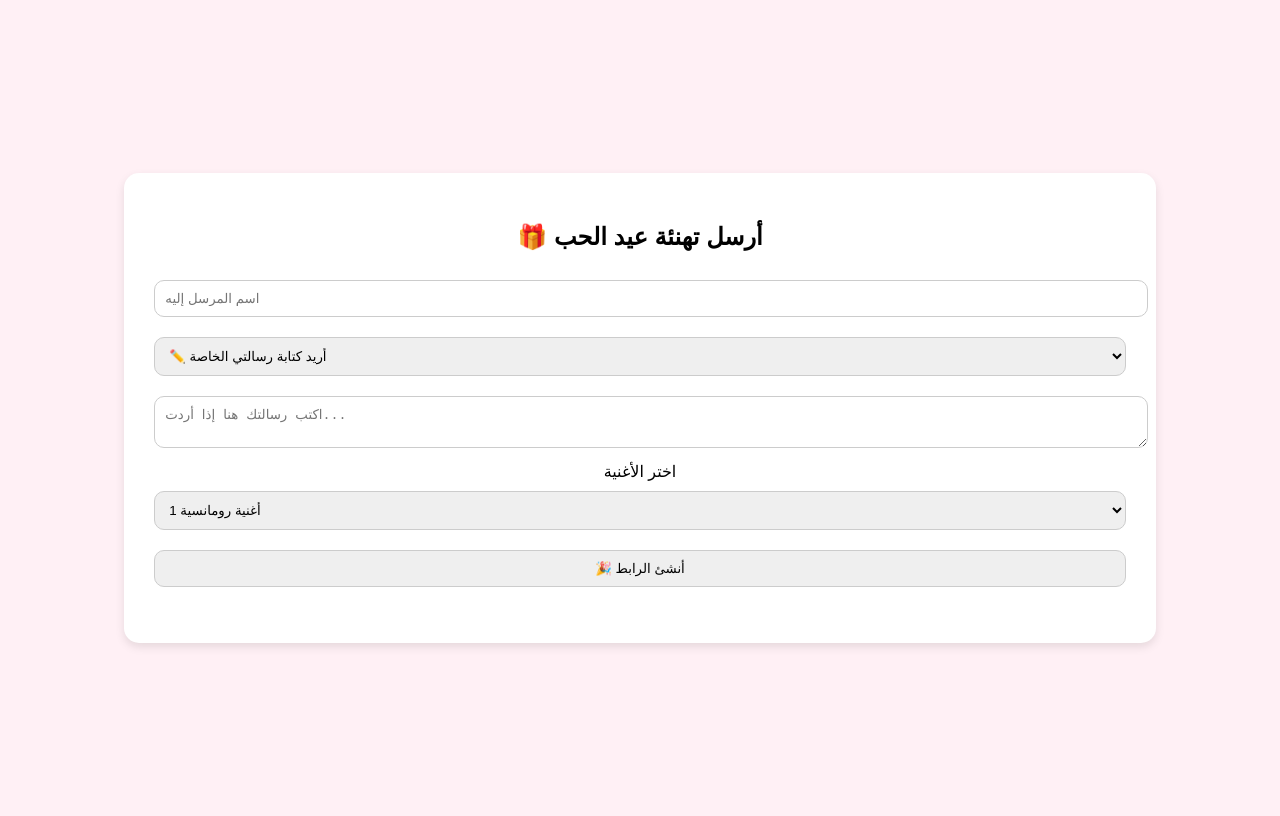
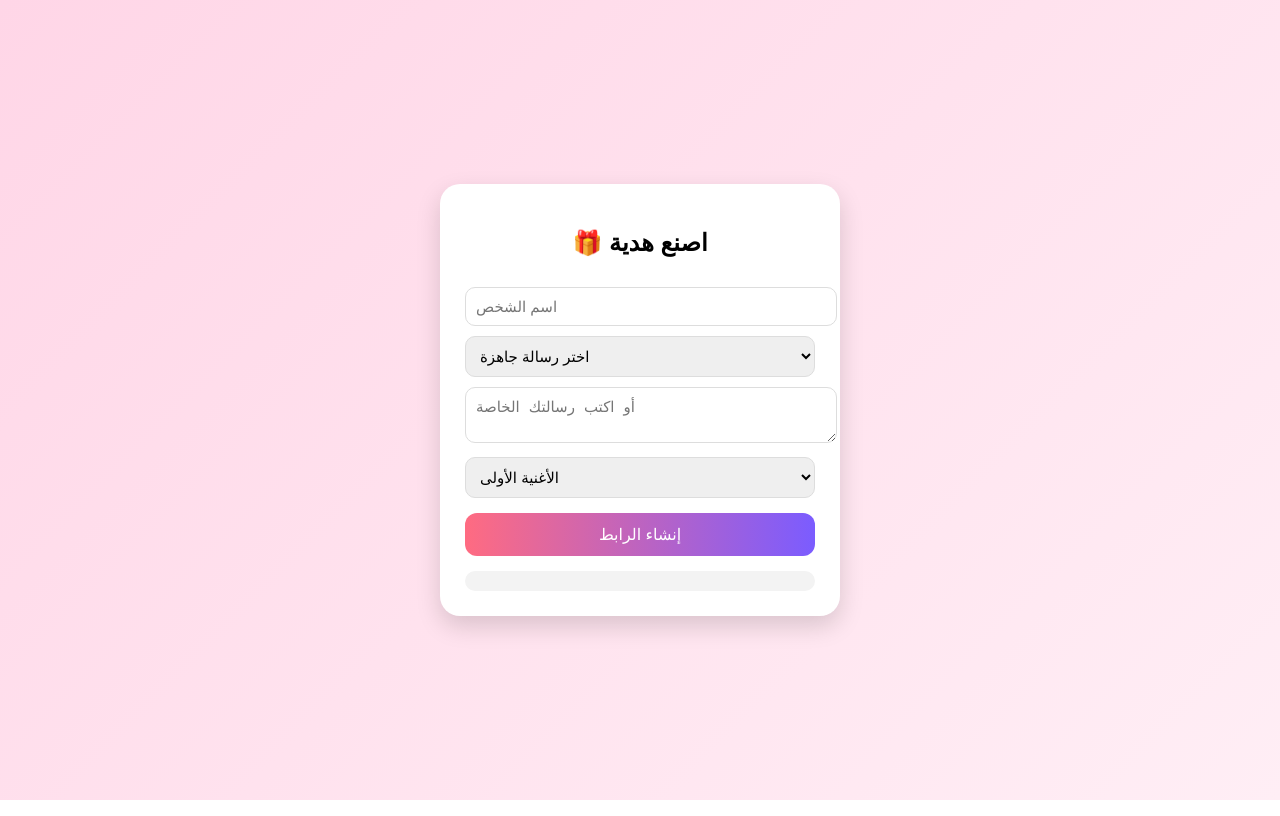
Before and after one commit to MTHNNA/valentine-gift, a plain HTML site: page form.html in a window 1280 px wide. Drawn offline with Linux system fonts and the light colour scheme.

Commit message:
Revamp form design for Valentine's gift creation

```diff
--- a/form.html
+++ b/form.html
@@ -2,74 +2,99 @@
 <html lang="ar">
 <head>
 <meta charset="UTF-8">
-  <title>أرسل تهنئتك</title>
+<meta name="viewport" content="width=device-width, initial-scale=1.0">
+<title>إرسال هدية عيد الحب</title>
+
 <style>
-    body {
-      font-family: 'Tajawal', sans-serif;
-      background: #fff0f5;
-      display: flex;
-      flex-direction: column;
-      align-items: center;
-      justify-content: center;
-      height: 100vh;
+body{
+font-family:Tajawal, sans-serif;
+background:linear-gradient(135deg,#ffd6e7,#ffeef5);
+display:flex;
+justify-content:center;
+align-items:center;
+height:100vh;
+margin:0;
 }
-    .container {
-      background: #fff;
-      padding: 30px;
-      border-radius: 15px;
-      box-shadow: 0 4px 10px rgba(0,0,0,0.1);
-      text-align: center;
+
+.card{
+background:#fff;
+padding:25px;
+border-radius:20px;
+width:350px;
+box-shadow:0 10px 25px rgba(0,0,0,.15);
+text-align:center;
 }
-    input, select, textarea, button {
-      margin: 10px 0;
-      padding: 10px;
-      border: 1px solid #ccc;
-      border-radius: 10px;
-      width: 100%;
+
+input,select,textarea{
+width:100%;
+padding:10px;
+margin-top:10px;
+border-radius:10px;
+border:1px solid #ddd;
+font-size:15px;
+}
+
+button{
+margin-top:15px;
+padding:12px;
+width:100%;
+border:none;
+border-radius:12px;
+background:linear-gradient(90deg,#ff6b81,#7b5cff);
+color:white;
+font-size:16px;
+cursor:pointer;
+}
+
+#result{
+margin-top:15px;
+word-break:break-all;
+background:#f3f3f3;
+padding:10px;
+border-radius:10px;
 }
 </style>
 </head>
+
 <body>
-  <div class="container">
-    <h2>🎁 أرسل تهنئة عيد الحب</h2>
-    <input type="text" id="to" placeholder="اسم المرسل إليه">
-    <select id="messageChoice">
-      <option value="">✏️ أريد كتابة رسالتي الخاصة</option>
-      <option value="أنت قلبي وحياتي. أحبك للأبد ❤️">أنت قلبي وحياتي. أحبك للأبد ❤️</option>
-      <option value="كل لحظة معك هي هدية. 💝">كل لحظة معك هي هدية. 💝</option>
-      <option value="أنت نبضي، وأجمل ما في أيامي. 🌹">أنت نبضي، وأجمل ما في أيامي. 🌹</option>
-      <option value="وجودك يكفي لأسعد قلبي. 💘">وجودك يكفي لأسعد قلبي. 💘</option>
-      <option value="كل عام وأنت الحب. 💌">كل عام وأنت الحب. 💌</option>
+
+<div class="card">
+<h2>🎁 اصنع هدية</h2>
+
+<input id="name" placeholder="اسم الشخص">
+
+<select id="preset">
+<option value="">اختر رسالة جاهزة</option>
+<option>كل سنة وأنت أجمل أقداري ❤️</option>
+<option>وجودك أجمل هدية في حياتي 💕</option>
+<option>أحبك أكثر من أمس وأقل من غدًا 💘</option>
+<option>أنت سعادتي الدائمة 💞</option>
+<option>قلبي اختارك للأبد 💓</option>
 </select>
-    <textarea id="customMessage" placeholder="اكتب رسالتك هنا إذا أردت..."></textarea>
-    <label>اختر الأغنية</label>
+
+<textarea id="custom" placeholder="أو اكتب رسالتك الخاصة"></textarea>
+
 <select id="song">
-      <option value="1">أغنية رومانسية 1</option>
-      <option value="2">أغنية رومانسية 2</option>
+<option value="1">الأغنية الأولى</option>
+<option value="2">الأغنية الثانية</option>
 </select>
-    <button onclick="generateLink()">🎉 أنشئ الرابط</button>
-    <p id="result"></p>
+
+<button onclick="create()">إنشاء الرابط</button>
+
+<div id="result"></div>
 </div>
+
 <script>
-    const messageChoice = document.getElementById('messageChoice');
-    const customMessage = document.getElementById('customMessage');
-    messageChoice.addEventListener('change', () => {
-      if (messageChoice.value) customMessage.value = '';
-    });
-    customMessage.addEventListener('input', () => {
-      if (customMessage.value) messageChoice.value = '';
-    });
-    function generateLink() {
-      const to = document.getElementById('to').value.trim();
-      const msg = customMessage.value.trim() || messageChoice.value;
-      const song = document.getElementById('song').value;
-      if (!to || !msg) {
-        alert('يرجى إدخال الاسم واختيار أو كتابة رسالة.');
-        return;
-      }
-      const link = `gift.html?to=${encodeURIComponent(to)}&msg=${encodeURIComponent(msg)}&song=${song}`;
-      document.getElementById('result').innerHTML = `📎 رابطك: <a href="${link}" target="_blank">${link}</a>`;
+function create(){
+let name=document.getElementById("name").value || "أنت";
+let msg=document.getElementById("custom").value || document.getElementById("preset").value;
+let song=document.getElementById("song").value;
+
+let link=`${location.origin}${location.pathname.replace('form.html','')}gift.html?to=${encodeURIComponent(name)}&msg=${encodeURIComponent(msg)}&song=${song}`;
+
+document.getElementById("result").innerHTML=`انسخ الرابط وارسله:<br><a href="${link}" target="_blank">${link}</a>`;
 }
 </script>
+
 </body>
 </html>
```
Lines whose indentation alone changed are shown as unchanged.
